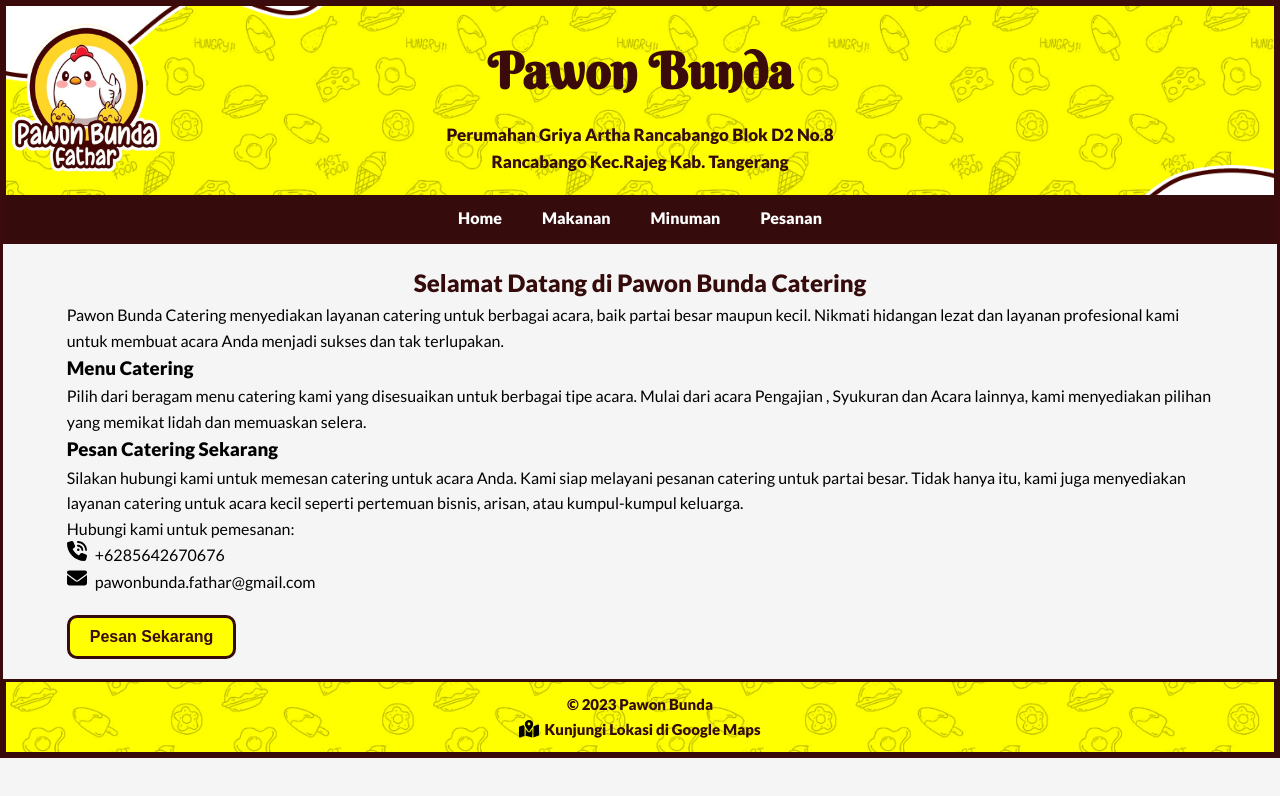
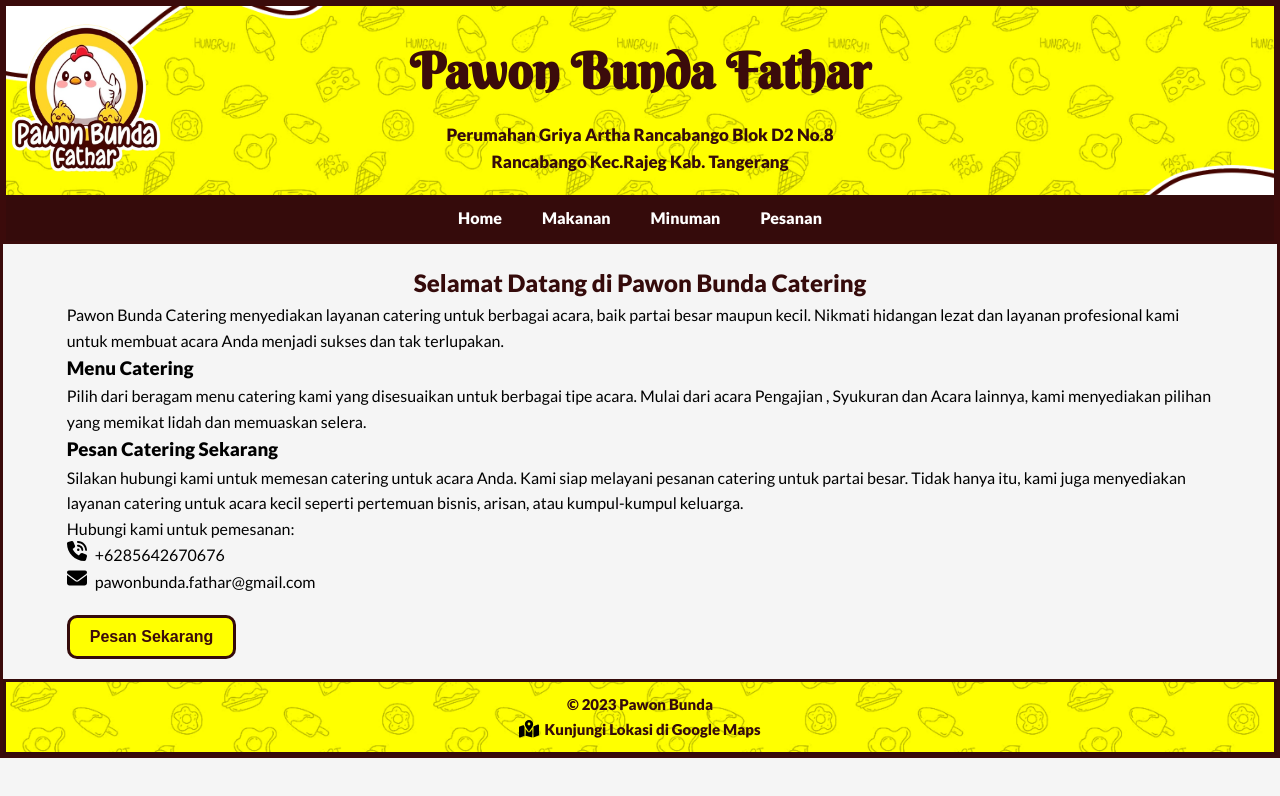
Before and after one commit to PawonBunda/menupawon, a plain HTML site: page index.html in a window 1280 px wide. Drawn offline with Linux system fonts and the light colour scheme.

Commit message:
Update index.html

```diff
--- a/index.html
+++ b/index.html
@@ -17,7 +17,7 @@
                 <img src="Logo.png" alt="Pawon Bunda Logo">
             </div>
             <div class="nama-toko">
-                <h1> Pawon Bunda </h1>
+                <h1> Pawon Bunda Fathar </h1>
                 <h2>Perumahan Griya Artha Rancabango Blok D2 No.8 <br>Rancabango Kec.Rajeg Kab. Tangerang</h2>
             </div>
         </div>
```
